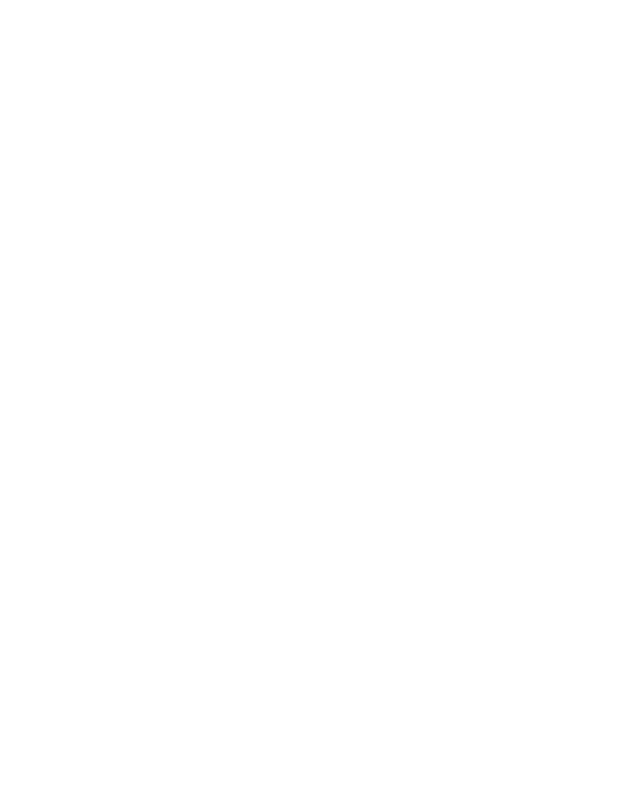
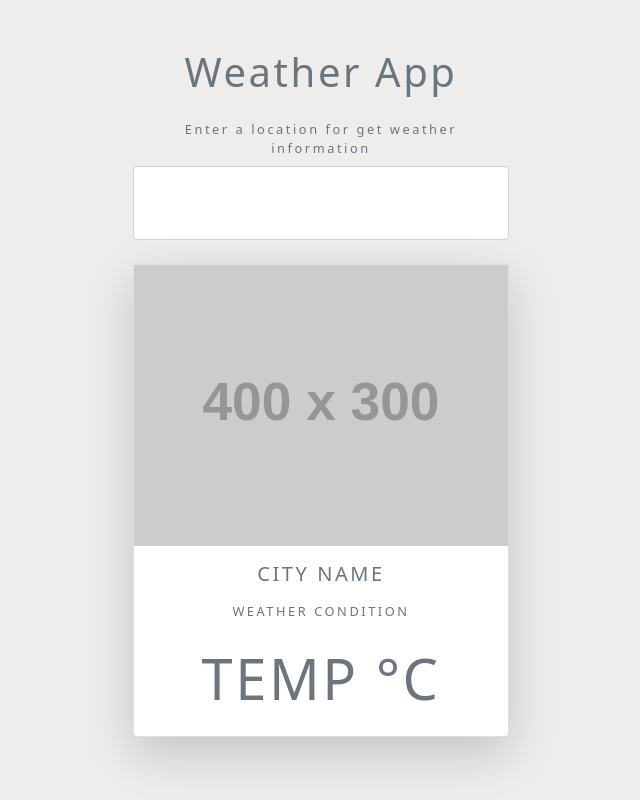
Before and after one commit to amir-mostafa-hs/Weather-App, a plain HTML site: page index.html in a window 1280 px wide. Shown: the whole page, without its empty margins (319-959 px from the left). Drawn offline with nearby package versions, Linux system fonts and the light colour scheme; placeholder pictures from the web are drawn by us.

Commit message:
HTML template completed

```diff
--- a/CSS/style.css
+++ b/CSS/style.css
@@ -0,0 +1,8 @@
+body {
+  background-color: #eeedec;
+  letter-spacing: 0.2em;
+  font-size: 0.8em;
+}
+.container {
+  max-width: 400px;
+}
--- a/index.html
+++ b/index.html
@@ -16,6 +16,32 @@
     <link rel="stylesheet" href="./CSS/style.css" />
   </head>
   <body>
+    <main class="container my-5 mx-auto">
+      <h1 class="text-muted text-center my-4">Weather App</h1>
+      <form class="change-location my-4 text-center text-muted">
+        <label for="city" class="mb-2"
+          >Enter a location for get weather information</label
+        >
+        <input type="text" name="city" class="form-control p-4" />
+      </form>
+
+      <aside class="card shadow-lg rounded">
+        <img
+          src="https://via.placeholder.com/400x300"
+          class="time card-imp-top"
+        />
+        <div class="icon bg-light mx-auto text-center"></div>
+        <div class="text-muted text-uppercase text-center details">
+          <h5 class="my-3">City name</h5>
+          <div class="my-3">Weather condition</div>
+          <div class="display-4 my-4">
+            <span>temp</span>
+            <span>&deg;C</span>
+          </div>
+        </div>
+      </aside>
+    </main>
+
     <!-- link bootstrap script -->
     <script
       src="https://cdn.jsdelivr.net/npm/@popperjs/core@2.10.2/dist/umd/popper.min.js"
```
